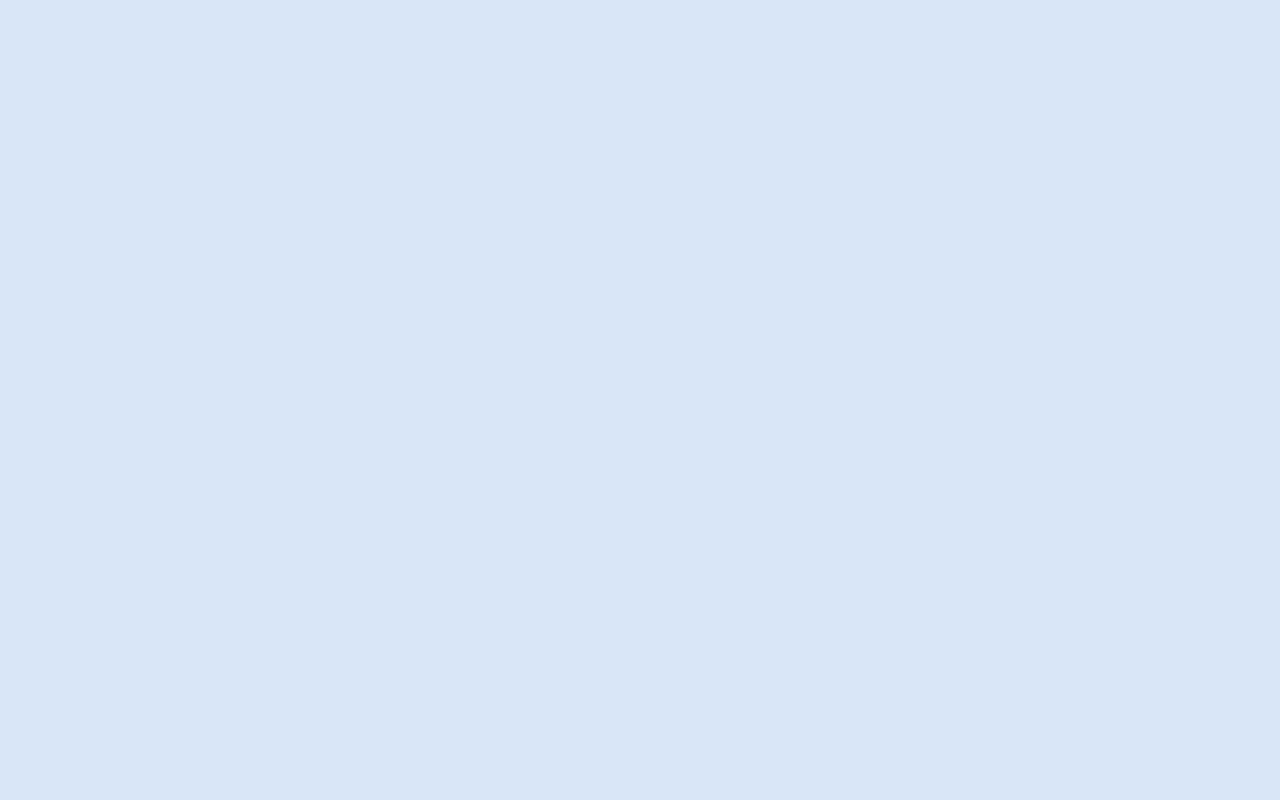
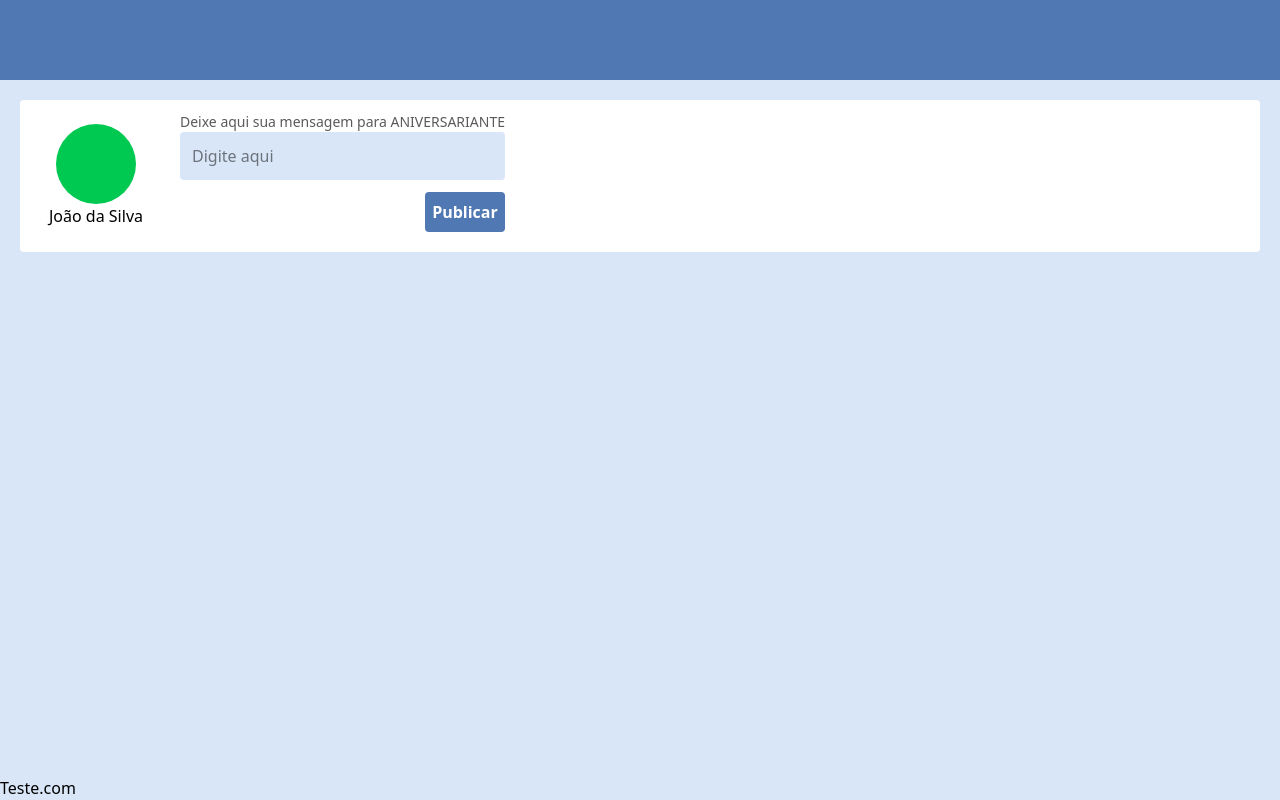
Before and after one commit to emanoeledevapps/birthday-orkut, a Next.js app: page / in a window 1280 px wide. Built offline with nearby package versions, Linux system fonts and the light colour scheme.

Commit message:
feat: initial struct

```diff
--- /dev/null
+++ b/app/(home)/components/CardUser/CardUser.tsx
@@ -0,0 +1,30 @@
+"use client";
+
+import { useState } from "react";
+
+export function CardUser() {
+  const [user, setUser] = useState();
+  return (
+    <div className="flex flex-row gap-5 p-3 bg-white rounded-sm">
+      <div className="w-32 flex flex-col p-3 items-center justify-center">
+        <div className="flex w-20 h-20 rounded-full bg-green-500" />
+        <p>João da Silva</p>
+      </div>
+
+      <div className="flex flex-col">
+        <label className="text-text-secondary text-sm">
+          Deixe aqui sua mensagem para ANIVERSARIANTE
+        </label>
+        <input
+          placeholder="Digite aqui"
+          className="w-full h-12 rounded-sm bg-background px-3"
+        />
+        <div className="flex w-full justify-end mt-3">
+          <button className="h-10 w-20 rounded-sm text-white bg-blue-primary font-semibold">
+            Publicar
+          </button>
+        </div>
+      </div>
+    </div>
+  );
+}
--- /dev/null
+++ b/app/(home)/page.tsx
@@ -0,0 +1,10 @@
+import { Page } from "../_components/Page/Page";
+import { CardUser } from "./components/CardUser/CardUser";
+
+export default function Home() {
+  return (
+    <Page>
+      <CardUser />
+    </Page>
+  );
+}
--- /dev/null
+++ b/app/_components/Footer/Footer.tsx
@@ -0,0 +1,7 @@
+export function Footer() {
+  return (
+    <footer>
+      <p>Teste.com</p>
+    </footer>
+  );
+}
--- /dev/null
+++ b/app/_components/Header/Header.tsx
@@ -0,0 +1,7 @@
+export function Header() {
+  return (
+    <header className="w-full h-20 bg-blue-primary">
+      <div className="container mx-auto flex items-center justify-between"></div>
+    </header>
+  );
+}
--- /dev/null
+++ b/app/_components/Page/Page.tsx
@@ -0,0 +1,18 @@
+import { ReactNode } from "react";
+import { Header } from "../Header/Header";
+import { Footer } from "../Footer/Footer";
+
+interface Props {
+  children: ReactNode;
+}
+export function Page({ children }: Props) {
+  return (
+    <div className="flex flex-col w-screen h-[100dvh]">
+      <Header />
+      <main className="flex flex-col container mx-auto flex-1 p-5">
+        {children}
+      </main>
+      <Footer />
+    </div>
+  );
+}
--- a/app/globals.css
+++ b/app/globals.css
@@ -3,5 +3,8 @@
 @theme {
   --color-background: #d9e6f7;
   --color-primary: #ffc0cb;
-  --color-secondary: #00008b;
+
+  --color-blue-primary: #5078b2;
+
+  --color-text-secondary: #5a5a5a;
 }
--- a/app/page.tsx
+++ /dev/null
@@ -1,8 +0,0 @@
-export default function Home() {
-  return (
-    <div className="font-sans grid grid-rows-[20px_1fr_20px] items-center justify-items-center min-h-screen p-8 pb-20 gap-16 sm:p-20">
-      <main className="flex flex-col gap-[32px] row-start-2 items-center sm:items-start"></main>
-      <footer className="row-start-3 flex gap-[24px] flex-wrap items-center justify-center"></footer>
-    </div>
-  );
-}
```
